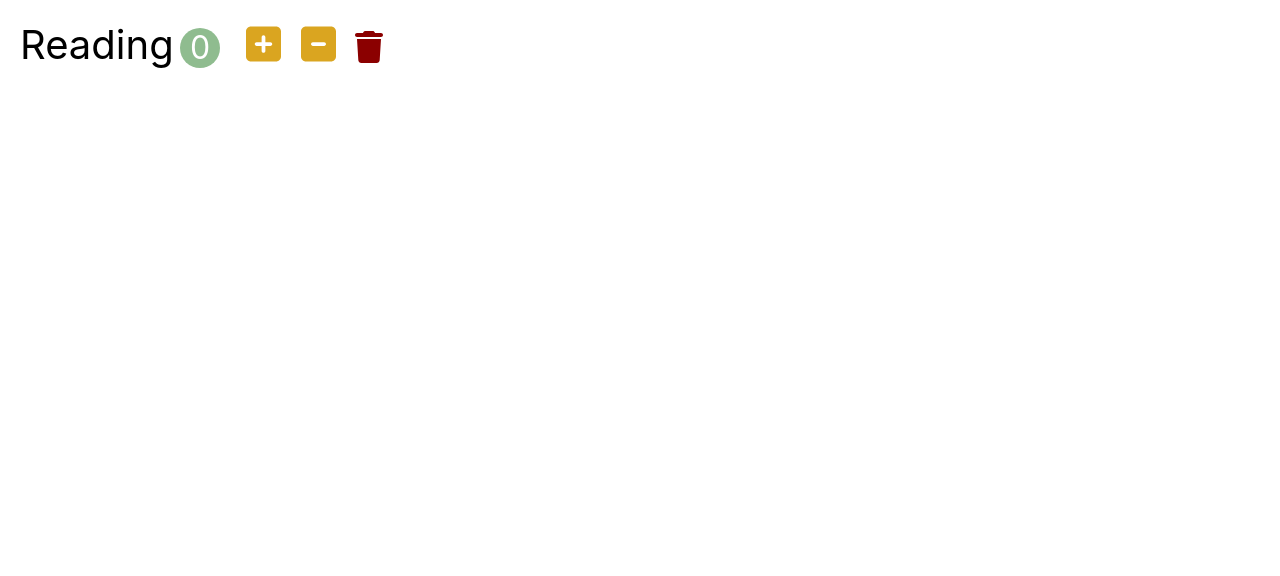
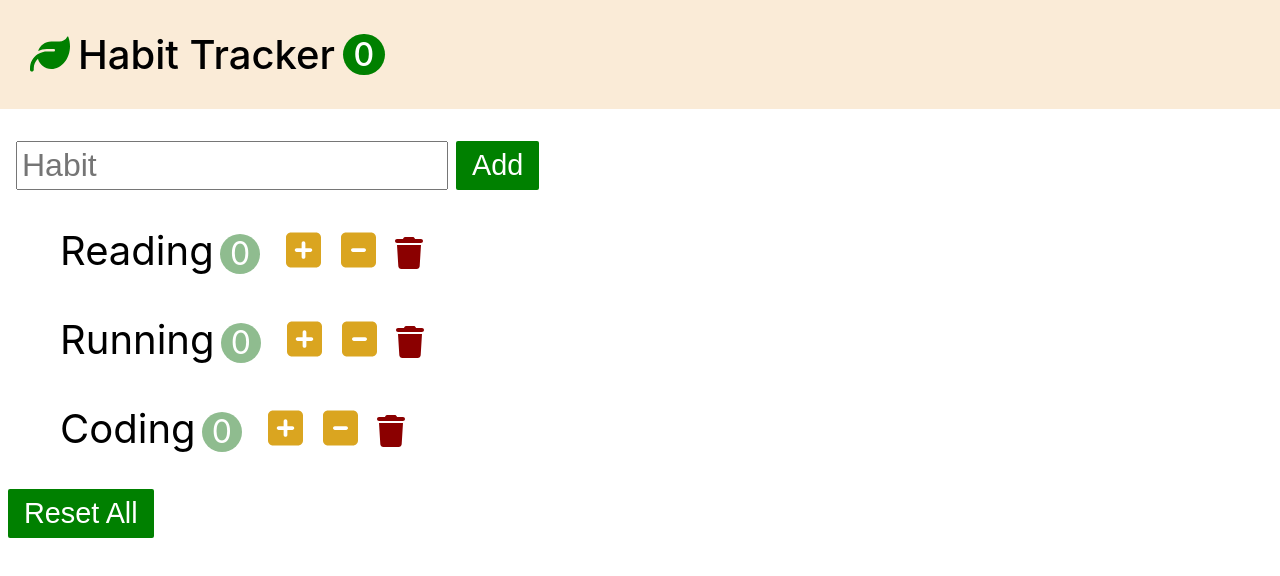
Before and after one commit to happyso/habitTracker, a React (Create React App) app: page / in a window 1280 px wide. Shown: the top 576 px of the page. Built offline with nearby package versions, Linux system fonts and the light colour scheme.

Commit message:
feat: react basic - 4.11

```diff
--- a/src/App.css
+++ b/src/App.css
@@ -40,3 +40,61 @@ button {
     font-size: 2rem;
     color: darkred;
 }
+.add-form{
+    padding: 2rem 1rem 0;
+}
+.add-form button {
+    padding: 0.5rem 1rem;
+    font-size: 1.8rem;
+    background-color: green;
+    color: white;
+    display: inline-block;
+    vertical-align: top;
+    margin-left: 8px;
+    border: none;
+    border-radius: 2px;
+}
+.add-form input {
+    padding: 4px;
+    font-size: 2rem;
+}
+header {
+    display: flex;
+    align-items: center;
+    background-color: antiquewhite;
+    padding: 30px;
+}
+
+header h1 svg{
+    display: inline-block;margin-right: 8px;
+    color:green;
+}
+header h1 {
+    margin: 0;
+    font-size: 2.5rem;
+    font-weight: 500;
+}
+header .habit-all-count {
+    display: inline-block;
+    width: 2.6rem;
+    height: 2.6rem;
+    line-height: 2.6rem;
+    text-align: center;
+    color: white;
+    font-size: 2rem;
+    font-weight: 500;
+    border-radius: 50%;
+    background-color: green;
+    margin-left:8px;
+}
+.reset-btn {
+    padding: 0.5rem 1rem;
+    font-size: 1.8rem;
+    background-color: green;
+    color: white;
+    display: inline-block;
+    vertical-align: top;
+    margin-left: 8px;
+    border: none;
+    border-radius: 2px;
+}
--- a/src/app.jsx
+++ b/src/app.jsx
@@ -1,8 +1,51 @@
+import React, { Component } from 'react'
 import './app.css'
-import Habit from './components/habit'
+import Habits from './components/habits'
+import Navbar from './components/navbar'
 
-function App() {
-    return <Habit></Habit>
+class App extends Component {
+    state = {
+        habits: [
+            { id: 1, name: 'Reading', count: 0 },
+            { id: 2, name: 'Running', count: 0 },
+            { id: 3, name: 'Coding', count: 0 },
+        ],
+    }
+
+    handleIncrement = (habit) => {
+        const habits = [...this.state.habits]
+        const index = habits.indexOf(habit)
+        habits[index].count++
+        this.setState({ habits })
+    }
+
+    handleDecrement = (habit) => {
+        const habits = [...this.state.habits]
+        const index = habits.indexOf(habit)
+        const count = habits[index].count - 1
+        habits[index].count = count < 0 ? 0 : count
+        this.setState({ habits })
+    }
+
+    handleDelete = (habit) => {
+        const habits = this.state.habits.filter((item) => item.id !== habit.id)
+        this.setState({ habits })
+    }
+
+    render() {
+        return (
+            <>
+            <Navbar totalCount={this.state.habits.filter(item => item.count > 0 ).length}/>
+            <Habits
+                habits={this.state.habits}
+                onIncrement={this.handleIncrement}
+                onDecrement={this.handleDecrement}
+                onDelete={this.handleDelete}
+            ></Habits>
+            </>
+
+        )
+    }
 }
 
 export default App
--- /dev/null
+++ b/src/components/addform.jsx
@@ -0,0 +1,17 @@
+import React, { Component } from 'react';
+
+class Addform extends Component {
+    handleAdd = () => {
+        this.props.onAdd(this.props.habit);
+    };
+    render() {
+        return (
+            <div className='add-form'>
+                <input type="text" placeholder='Habit'/>
+                <button onClick={this.handleAdd}>Add</button>
+            </div>
+        );
+    }
+}
+
+export default Addform;
--- a/src/components/habit.jsx
+++ b/src/components/habit.jsx
@@ -1,27 +1,35 @@
 import React, { Component } from 'react'
 
 class Habit extends Component {
-    state ={
-        count:0,
-    }
-    handleIncrement = () =>{
-        this.setState({count: this.state.count + 1});
-    }
-    handleDecrement = () => {
-        this.setState({count: this.state.count <= 0 ? 0 : this.state.count - 1});
-    }
+    state = {
+        count: 0,
+      };
+
+      handleIncrement = () => {
+        this.props.onIncrement(this.props.habit);
+      };
+
+      handleDecrement = () => {
+        this.props.onDecrement(this.props.habit);
+      };
+
+      handleDelete = () => {
+        this.props.onDelete(this.props.habit);
+      };
+
     render() {
+        const {name, count} = this.props.habit;
         return (
             <li className="habit">
-                <span className="habit-name">Reading</span>
-                <span className="habit-count">{this.state.count}</span>
+                <span className="habit-name">{name}</span>
+                <span className="habit-count">{count}</span>
                 <button className="habit-button habit-increase" onClick={this.handleIncrement}>
                     <i className="fa-solid fa-square-plus"></i>
                 </button>
                 <button className="habit-button habit-decrease" onClick={this.handleDecrement}>
                     <i className="fa-solid fa-square-minus"></i>
                 </button>
-                <button className="habit-button habit-delete">
+                <button className="habit-button habit-delete" onClick={this.handleDelete}>
                     <i className="fa-solid fa-trash"></i>
                 </button>
             </li>
--- /dev/null
+++ b/src/components/habits.jsx
@@ -0,0 +1,38 @@
+import React, { Component } from 'react'
+import Habit from './habit'
+import Addform from './addform'
+
+class Habits extends Component {
+    handleIncrement = (habit) => {
+        this.props.onIncrement(habit);
+    }
+
+    handleDecrement = (habit) => {
+        this.props.onDecrement(habit);
+    }
+
+    handleDelete = (habit) => {
+        this.props.onDelete(habit);
+    }
+    render() {
+        return (
+            <div className="habits">
+                <Addform onAdd={this.props.onAdd} />
+                <ul>
+                    {this.props.habits.map((habit) => (
+                        <Habit
+                            key={habit.id}
+                            habit={habit}
+                            onIncrement={this.handleIncrement}
+                            onDecrement={this.handleDecrement}
+                            onDelete={this.handleDelete}
+                        />
+                    ))}
+                </ul>
+                <button className="reset-btn">Reset All</button>
+            </div>
+        )
+    }
+}
+
+export default Habits
--- /dev/null
+++ b/src/components/navbar.jsx
@@ -0,0 +1,14 @@
+import React, { Component } from 'react';
+
+class Navbar extends Component {
+    render() {
+        return (
+            <header>
+                <h1><i className="fa-solid fa-leaf"></i>Habit Tracker</h1>
+                <span className="habit-all-count">{this.props.totalCount}</span>
+            </header>
+        );
+    }
+}
+
+export default Navbar;
```
